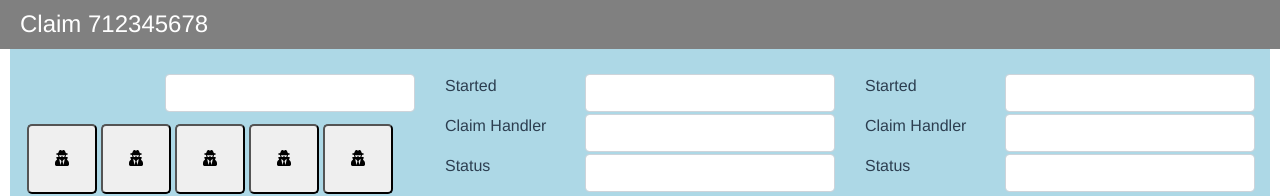
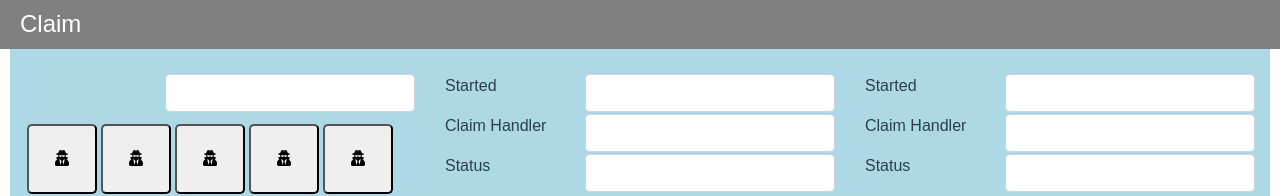
Before and after one commit to levatech007/vue-aurelius, a Vue app: page / in a window 1280 px wide. Shown: the top 196 px of the page. Built offline with nearby package versions, Linux system fonts and the light colour scheme.

Commit message:
added Vuex store + initial components

```diff
--- a/src/App.vue
+++ b/src/App.vue
@@ -18,7 +18,8 @@ export default {
 
 <style>
 #app {
-  font-family: Avenir, Helvetica, Arial, sans-serif;
+  margin: 0px;
+  font-family: 'Montserrat', sans-serif;
   -webkit-font-smoothing: antialiased;
   -moz-osx-font-smoothing: grayscale;
   color: #2c3e50;
--- a/src/main.js
+++ b/src/main.js
@@ -6,6 +6,7 @@ import 'bootstrap-vue/dist/bootstrap-vue.css'
 import { library } from '@fortawesome/fontawesome-svg-core'
 import { faUserSecret, faPhone } from '@fortawesome/free-solid-svg-icons'
 import { FontAwesomeIcon } from '@fortawesome/vue-fontawesome'
+import store from './store'
 
 library.add(faUserSecret, faPhone)
 
@@ -19,5 +20,6 @@ Vue.use(BootstrapVue)
 Vue.use(IconsPlugin)
 
 new Vue({
+  store,
   render: h => h(App),
 }).$mount('#app')
--- a/src/pages/index.vue
+++ b/src/pages/index.vue
@@ -1,11 +1,12 @@
 <template>
   <div>
-    <Header viitenumber="712345678" />
+    <Header/>
     <Main />
   </div>
 </template>
 <script>
 
+import { mapGetters } from 'vuex'
 import Header from '../components/Header.vue'
 import Main from '../components/Main.vue'
 export default {
@@ -14,10 +15,8 @@ export default {
     Header,
     Main
   },
-  props: {
-    msg: String,
-    viitenumber: String
-  }
+  computed: mapGetters(['allClaims'])
+
 }
 </script>
 
--- /dev/null
+++ b/src/store/index.js
@@ -0,0 +1,11 @@
+import Vuex from 'vuex'
+import Vue from 'vue'
+import claims from './modules/claims'
+
+Vue.use(Vuex)
+
+export default new Vuex.Store ({
+  modules: {
+    claims
+  }
+})
--- /dev/null
+++ b/src/store/modules/claims.js
@@ -0,0 +1,26 @@
+const state = {
+  claims: [
+    {viitenumber: '', heading: 'Test 1', content: 'Lorem ipsum dolor sit amet, consectetur adipiscing elit. Praesent nec ligula imperdiet, laoreet odio eget, euismod nibh. Etiam fringilla commodo blandit. Duis vitae dignissim ipsum, quis auctor sapien'},
+    // {viitenumber: '', heading: 'Test 2', content: 'Integer euismod tortor in nisi aliquet, ut semper enim facilisis. Duis mollis fringilla nisl, quis molestie nisl molestie ut. Ut imperdiet ornare ligula, nec egestas nisi faucibus vel.'},
+    // {viitenumber: '', heading: 'Test 3', content: 'Ut venenatis turpis nisi, id imperdiet ipsum eleifend ut. Fusce malesuada id eros at tempor. Cras eu odio aliquet massa imperdiet fringilla. Aliquam erat volutpat.'}
+  ]
+}
+
+const getters = {
+  allClaims: (state) => state.claims
+}
+
+const actions = {
+  // data call
+}
+
+const mutations = {
+
+}
+
+export default {
+  state,
+  getters,
+  actions,
+  mutations
+}
```
